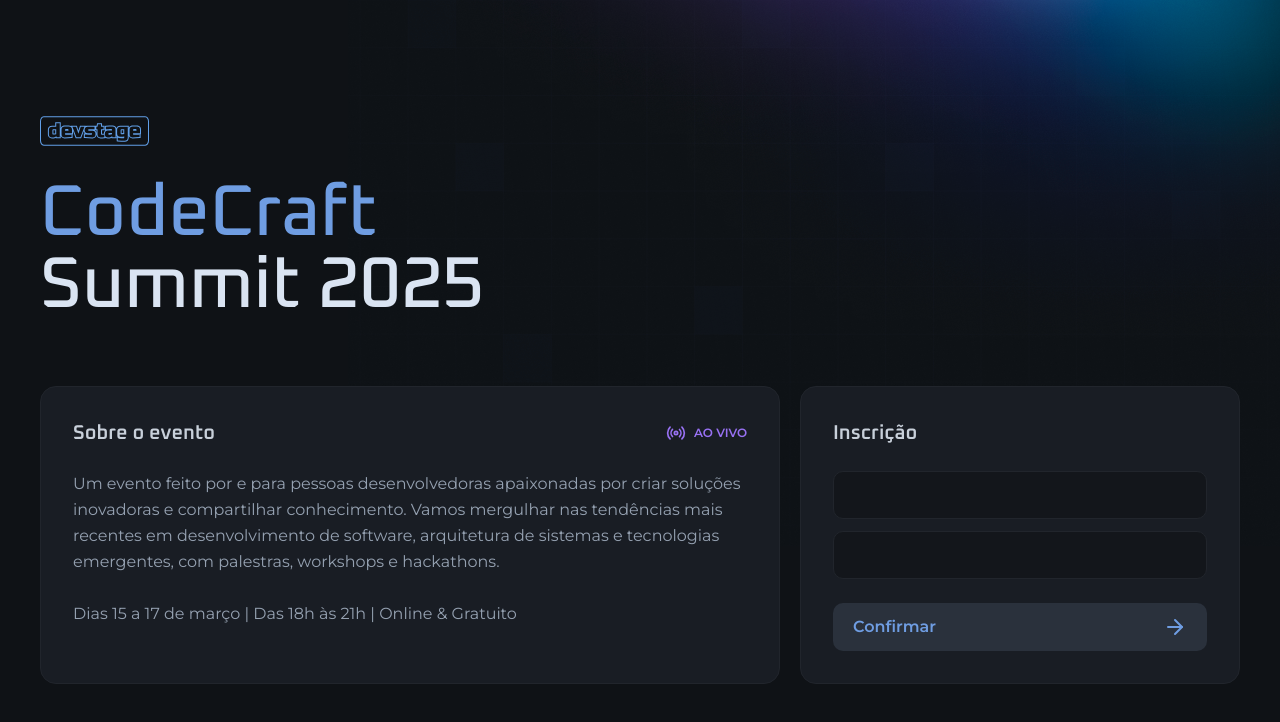
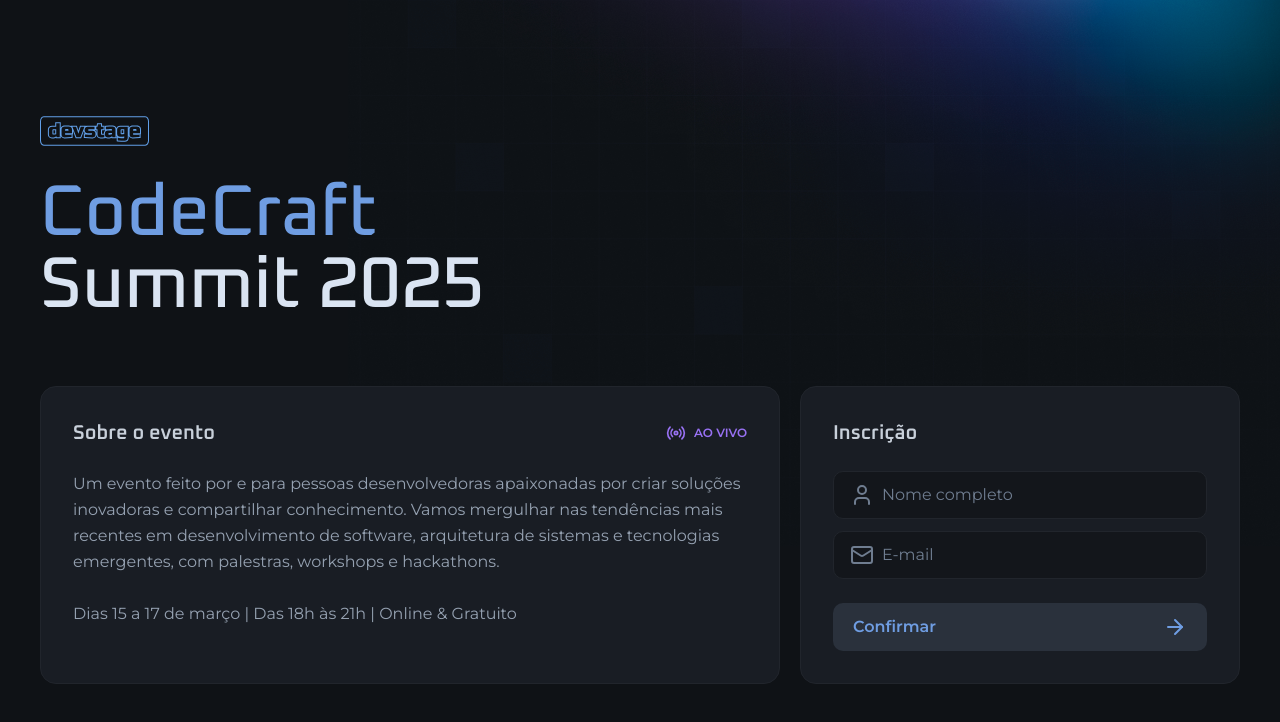
Before and after one commit to DomingosChiconela/NLW-Connect, a Next.js app: page / in a window 1280 px wide. Shown: the top 722 px of the page. Built offline with nearby package versions, Linux system fonts and the light colour scheme.

Commit message:
update:updated component input

```diff
--- a/src/components/input.tsx
+++ b/src/components/input.tsx
@@ -1,6 +1,5 @@
+import { Mail } from 'lucide-react'
 import type { ComponentProps } from 'react'
-
-import { Mail } from 'lucide-react'
 
 interface InputRootProps extends ComponentProps<'div'> {
   error?: boolean
@@ -10,18 +9,18 @@ export function InputRoot({ error = false, ...props }: InputRootProps) {
   return (
     <div
       data-error={error}
-      className="group  bg-gray-800 h-12 border border-gray-600 rounded-xl px-4  flex items-center gap-2  focus-within:border-gray-100 data-[error=true]:border-danger"
+      className="group bg-gray-800 h-12 border border-gray-600 rounded-xl px-4 flex items-center gap-2 focus-within:border-gray-100 data-[error=true]:border-danger"
       {...props}
-    > </div>
+    />
   )
 }
 
 interface InputIconProps extends ComponentProps<'span'> {}
 
-export function InputIcon(props: InputIconProps) {
+export function InputIcon({ ...props }: InputIconProps) {
   return (
     <span
-      className="text-gray-400 group-focus-within:text-gray-100   group-[&:not(:has(input:placeholder-shown))]:text-gray-100  group-data-[error=true]:text-danger "
+      className="text-gray-400 group-focus-within:text-gray-100 group-[&:not(:has(input:placeholder-shown))]:text-gray-100 group-data-[error=true]:text-danger"
       {...props}
     />
   )
@@ -29,6 +28,6 @@ export function InputIcon(props: InputIconProps) {
 
 interface InputFieldProps extends ComponentProps<'input'> {}
 
-export function InputField(props: InputFieldProps) {
+export function InputField({ ...props }: InputFieldProps) {
   return <input className="flex-1 outline-0 placeholder-gray-400" {...props} />
 }
```
